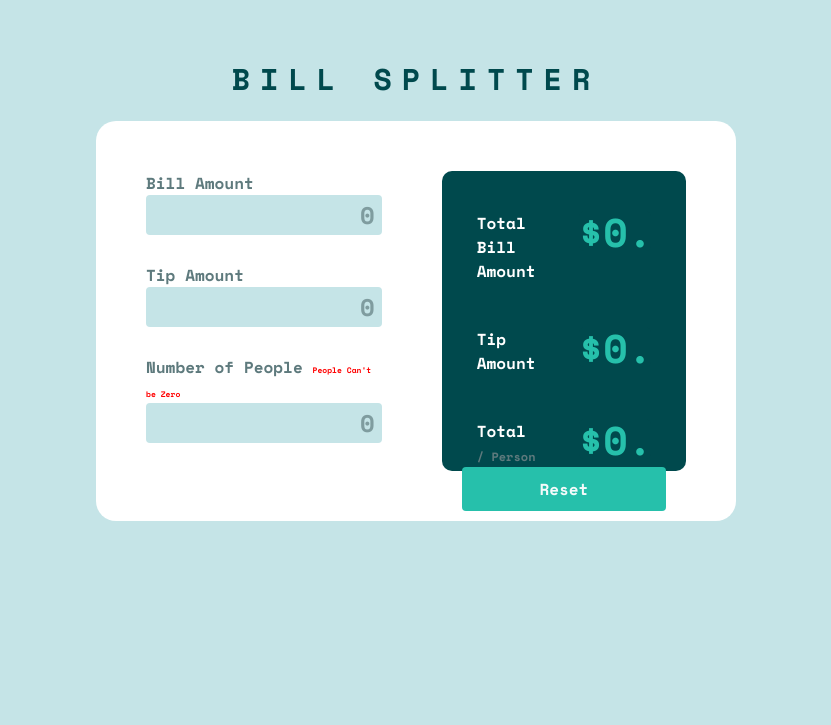
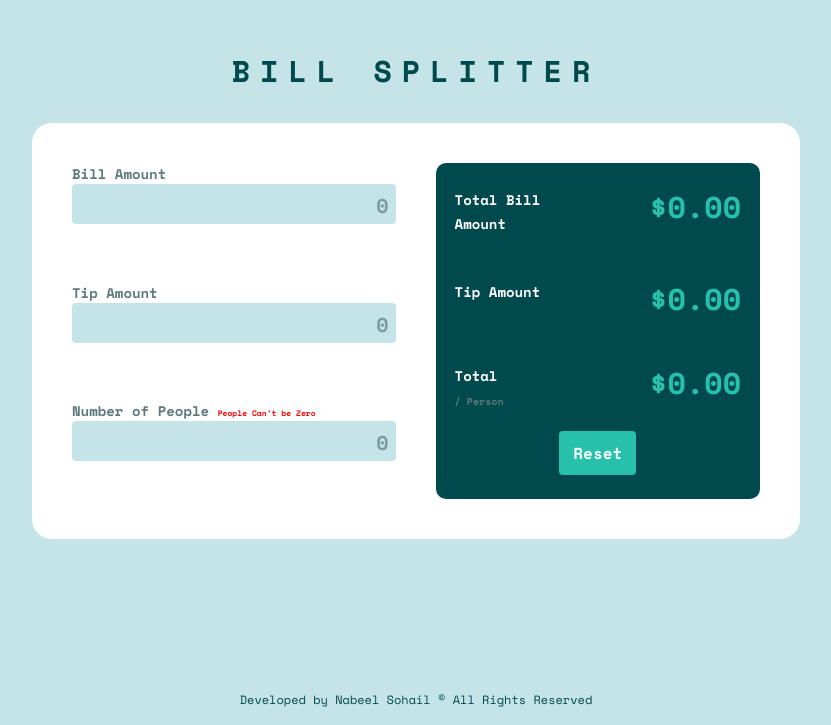
Before and after one commit to NabeelSohail-30/BillSplitterApp, a plain HTML site: page index.html in a window 1280 px wide. Shown: the part 109-834 px from the top of the page, without its empty margins (224-1055 px from the left). Before the commit the page ends 800 px from the top, so only its background shows below. Drawn offline with nearby package versions, Linux system fonts and the light colour scheme.

Commit message:
responsive design

```diff
--- a/Style.css
+++ b/Style.css
@@ -10,6 +10,13 @@
 body {
     font-family: 'Space Mono', monospace;
     background-color: hsl(185, 41%, 84%);
+}
+
+footer {
+    font-size: 12px;
+    color: hsl(183, 100%, 15%);
+    text-align: center;
+    position: relative;
 }
 
 main {
@@ -184,4 +191,227 @@ main .container>div {
     border: none;
     border-radius: 4px;
     font-weight: 700;
+    margin: 20px;
 }
+
+/* Small devices (phones, max up to 600px) */
+@media only screen and (max-width: 600px) {
+    main h1 {
+        margin-top: 160px;
+    }
+
+footer{
+	margin-top:180px;
+}
+
+    main .container {
+        width: 90%;
+        display: flex;
+        flex-direction: column;
+        align-items: center;
+        height: fit-content;
+        margin: 10px auto;
+    }
+
+    main .container>div {
+        width: 100%;
+    }
+
+    main h1 {
+        font-size: 24px;
+        font-weight: 600;
+        letter-spacing: 6px;
+        margin-bottom: 24px;
+        color: hsl(183, 100%, 15%);
+    }
+
+    .bill-screen {
+        font-size: 14px;
+    }
+
+    .bill-screen span {
+        font-size: 14px;
+        font-weight: 600;
+    }
+
+    .tip,
+    .people {
+        margin-top: 10px;
+    }
+
+    .bill-screen input::placeholder {
+        font-size: 20px;
+    }
+
+    .bill-screen .money div {
+        position: relative;
+    }
+
+    .bill-screen .people div {
+        position: relative;
+    }
+
+    .result {
+        padding: 4px;
+        display: flex;
+        align-items: center;
+    }
+
+    .result .container-fluid {
+        margin-top: 20px;
+    }
+
+    .result span {
+        font-size: 14px;
+    }
+
+    .result .sub {
+        font-size: 10px;
+    }
+
+    .result .dollar {
+        font-size: 24px;
+    }
+
+    .result .dollar::placeholder {
+        font-size: 24px;
+    }
+
+    .result button {
+        padding: 10px 14px;
+        width: fit-content;
+        margin: 20px;
+    }
+}
+
+@media only screen and (min-width: 600px) {
+    main h1 {
+        margin-top: 20px;
+    }
+
+    main .container {
+        width: 90%;
+        height: fit-content;
+        margin: 10px auto;
+        padding: 14px;
+    }
+
+    main .container>div {
+        width: 100%;
+        margin: 6px;
+    }
+
+    .bill-screen {
+        font-size: 14px;
+    }
+
+    .bill-screen span {
+        font-size: 14px;
+        font-weight: 600;
+    }
+
+    .tip,
+    .people {
+        margin-top: 20px;
+    }
+
+    .bill-screen input::placeholder {
+        font-size: 20px;
+    }
+
+    .bill-screen .money div {
+        position: relative;
+    }
+
+    .bill-screen .people div {
+        position: relative;
+    }
+
+    .result {
+        padding: 10px;
+        display: flex;
+        align-items: center;
+    }
+
+    .result .container-fluid {
+        margin-top: 20px;
+    }
+
+    .result span {
+        font-size: 14px;
+    }
+
+    .result .sub {
+        font-size: 10px;
+    }
+
+    .result .dollar {
+        font-size: 30px;
+    }
+
+    .result .dollar::placeholder {
+        font-size: 30px;
+    }
+
+    .result button {
+        padding: 10px 14px;
+        width: fit-content;
+        margin: 20px;
+    }
+}
+
+
+/* Medium devices (landscape tablets, 768px and up) */
+@media only screen and (min-width: 768px) {
+    main .container {
+        width: 90%;
+        height: fit-content;
+        padding: 20px;
+    }
+
+    .result {
+        width: fit-content;
+        padding: 2px;
+    }
+
+    main .container>div {
+        width: 50%;
+        margin: 10px;
+    }
+}
+
+/* Large devices (laptops/desktops, 992px and up) */
+@media only screen and (min-width: 992px) {
+    main .container {
+        width: 80%;
+        height: fit-content;
+    }
+
+    .result {
+        width: fit-content;
+        padding: 4px;
+    }
+
+    main .container>div {
+        width: 50%;
+        margin: 30px;
+    }
+}
+
+/* Extra large devices (large laptops and desktops, 1200px and up) */
+@media only screen and (min-width: 1200px) {
+    main .container {
+        width: 60%;
+        height: fit-content;
+    }
+
+    .result {
+        width: fit-content;
+        padding: 4px;
+    }
+
+    main .container>div {
+        width: 50%;
+        margin: 20px;
+    }
+}
--- a/index.html
+++ b/index.html
@@ -93,6 +93,11 @@
             </div>
         </div>
     </main>
+    <footer>
+        <p>
+            Developed by Nabeel Sohail &copy All Rights Reserved
+        </p>
+    </footer>
 </body>
 
 </html>
```
